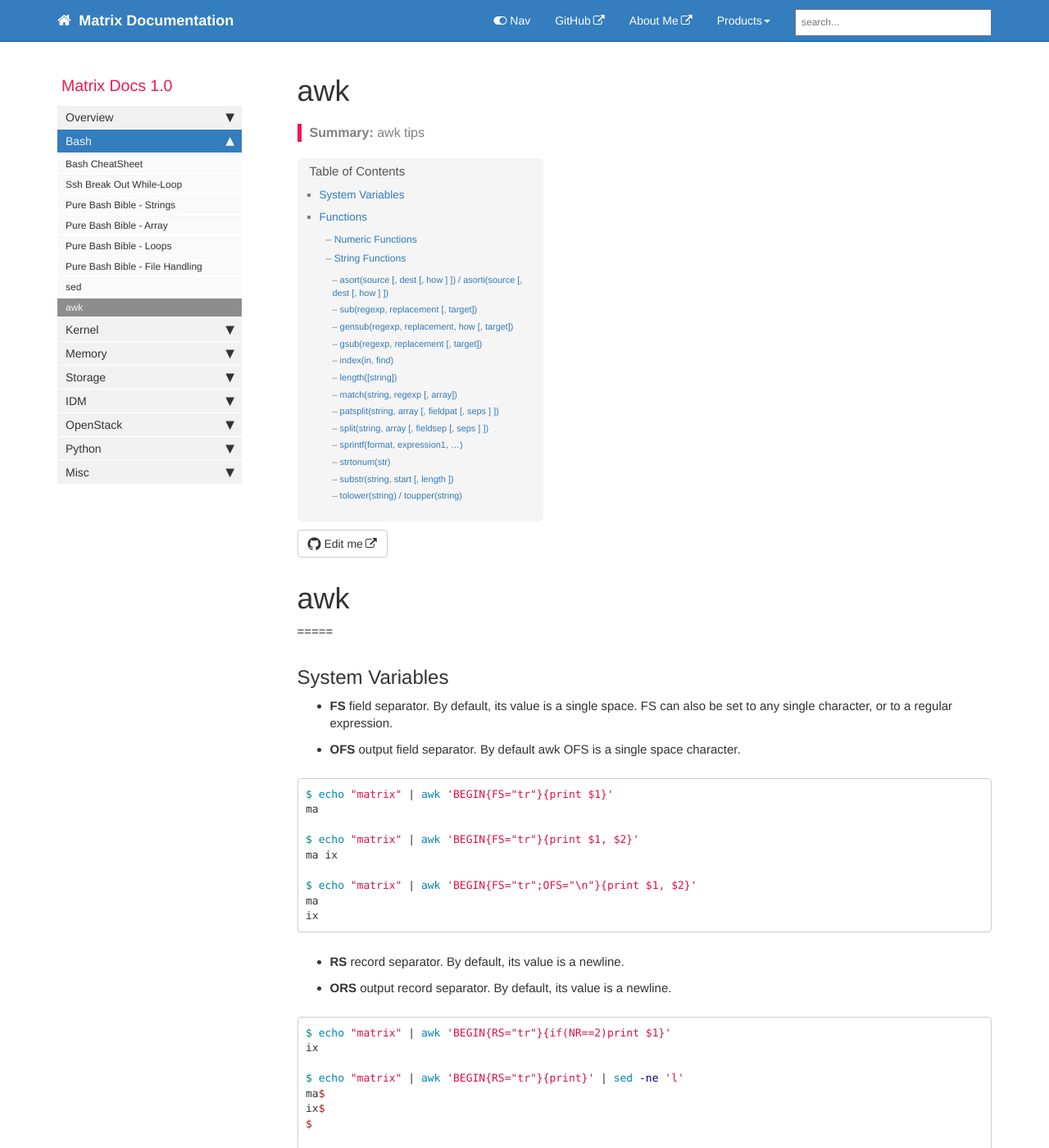
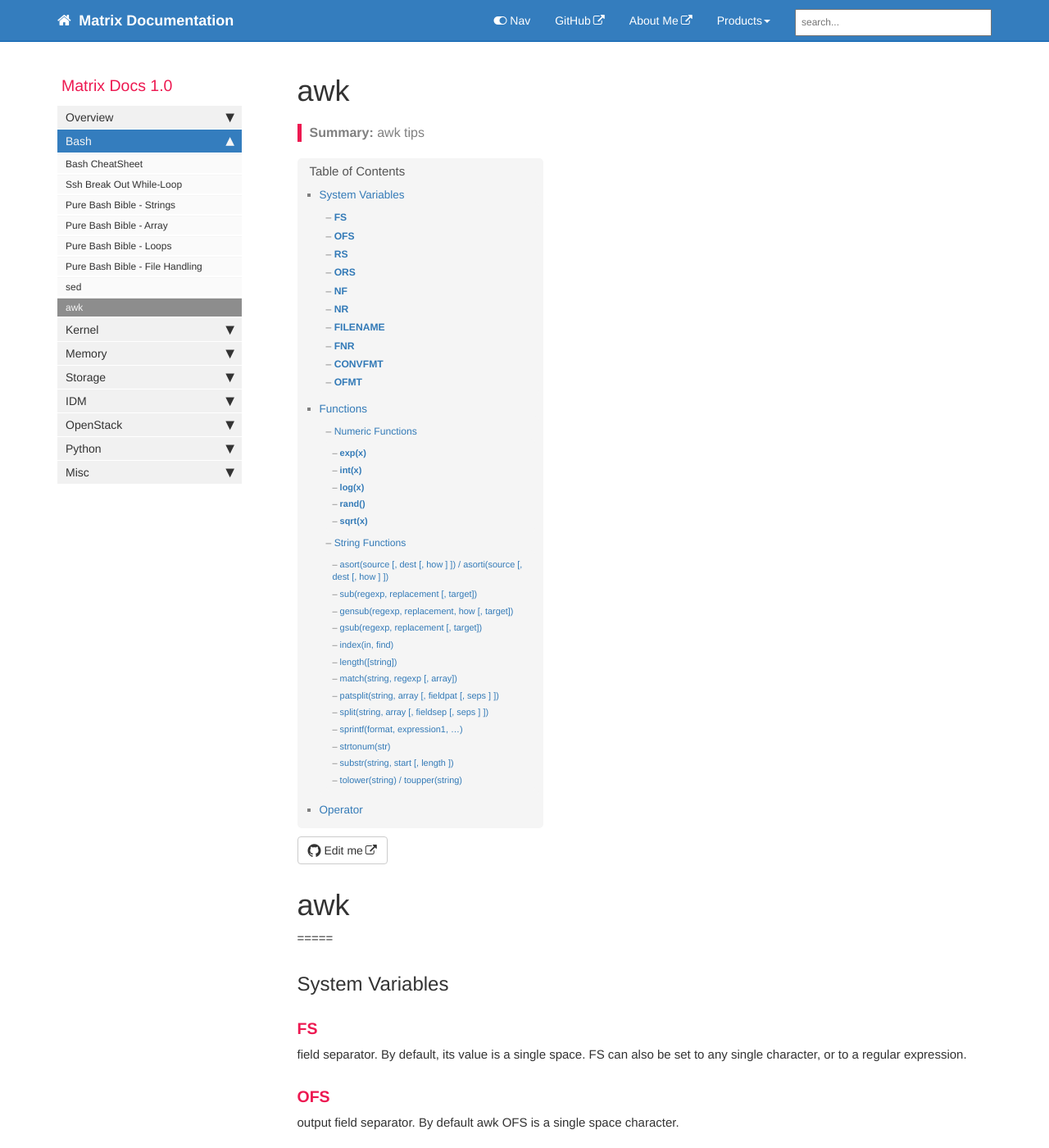
Before and after one commit to matrixzj/documentations, a Jekyll site: the page built from pages/bash/awk.md, in a window 1280 px wide and 1400 px high. Shown: the whole window at 82% size. Built offline with Jekyll 4.4.1, drawn with Linux system fonts in a browser that asks for light colours; comment, search, counter and statistics services are not loaded; some of the changed text lies outside the part shown.

Commit message:
There are 1 files have been modified at 2021-07-01 18:52:46 . 	-rw-rw-r--. 1 jzou jzou 14473 Jul  1 18:52 pages/bash/awk.md No files have been added. No files have been deleted. No file type has been changed.

````diff
--- a/pages/bash/awk.md
+++ b/pages/bash/awk.md
@@ -14,8 +14,12 @@
 
 ## System Variables
 
-* **FS**    field separator. By default, its value is a single space. FS can also be set to any single character, or to a regular expression.
-* **OFS**   output field separator. By default awk OFS is a single space character.
+### **FS**
+field separator. By default, its value is a single space. FS can also be set to any single character, or to a regular expression.
+
+### **OFS**
+output field separator. By default awk OFS is a single space character.
+
 
 ```bash
 $ echo "matrix" | awk 'BEGIN{FS="tr"}{print $1}'
@@ -29,8 +33,11 @@
 ix
 ```
 
-* **RS**    record separator. By default, its value is a newline.
-* **ORS**   output record separator. By default, its value is a newline.
+### **RS**
+record separator. By default, its value is a newline.
+
+### **ORS**
+output record separator. By default, its value is a newline.
 
 ```bash
 $ echo "matrix" | awk 'BEGIN{RS="tr"}{if(NR==2)print $1}'
@@ -46,9 +53,11 @@
 |$
 ```
 
+### **NF**
+number of fields for the current input record.
 
-* **NF**    number of fields for the current input record.
-* **NR**    number of records being processed or line number.
+### **NR**
+number of records being processed or line number.
 
 ```bash
 $ echo "a|b|c" | awk 'BEGIN{FS="|"}{print NF}'
@@ -60,7 +69,8 @@
 3
 ```
 
-* **FILENAME** the name of the file being read
+### **FILENAME**
+the name of the file being read
 
 ```bash
 $ echo "a|b|c" | awk '{print FILENAME}'
@@ -87,7 +97,8 @@
 /tmp/score
 ```
 
-* **FNR**   Number of Records relative to the current input file
+### **FNR**
+Number of Records relative to the current input file
 
 ```bash
 $ awk '{print NR}' /tmp/student /tmp/score
@@ -109,8 +120,11 @@
 3
 ```
 
-* **CONVFMT**   number-to-string conversions. By default, the value is '%.6g'
-* **OFMT**      string-to-number conversions. By default, the value is '%.6g'
+### **CONVFMT**
+number-to-string conversions. By default, the value is '%.6g'
+
+### **OFMT**
+string-to-number conversions. By default, the value is '%.6g'
 
 ```bash
 $ awk -v OFMT="%d" 'BEGIN{print str = (5.5 + 3.2)}'
@@ -125,11 +139,20 @@
 
 ## Functions
 ### Numeric Functions
-* **exp(x)**    Return the exponential of x (e ^ x) or report an error if x is out of range.
-* **int(x)**    Return the nearest integer to x.
-* **log(x)**    Return the natural logarithm of x, if x is positive; otherwise, return NaN (“not a number”) on IEEE 754 systems.
-* **rand()**    Return a random number. The values of rand() are uniformly distributed between zero and one. The value could be zero but is never one.
-* **sqrt(x)**   Return the positive square root of x.
+#### **exp(x)**
+Return the exponential of x (e ^ x) or report an error if x is out of range.
+
+#### **int(x)**
+Return the nearest integer to x.
+
+#### **log(x)**
+Return the natural logarithm of x, if x is positive; otherwise, return NaN (“not a number”) on IEEE 754 systems.
+
+#### **rand()**
+Return a random number. The values of rand() are uniformly distributed between zero and one. The value could be zero but is never one.
+
+#### **sqrt(x)**
+Return the positive square root of x.
 
 ### String Functions
 #### asort(source [, dest [, how ] ]) / asorti(source [, dest [, how ] ])
````
Also changed, not shown: other parts of pages/bash/awk.md (+4 -1 lines).
